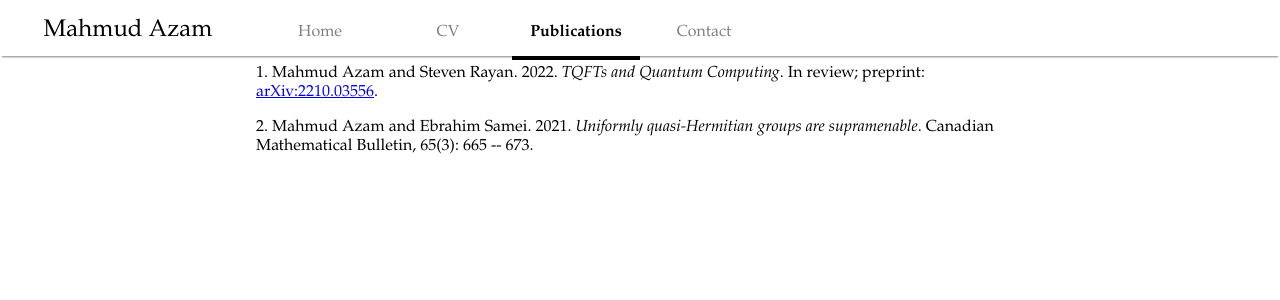
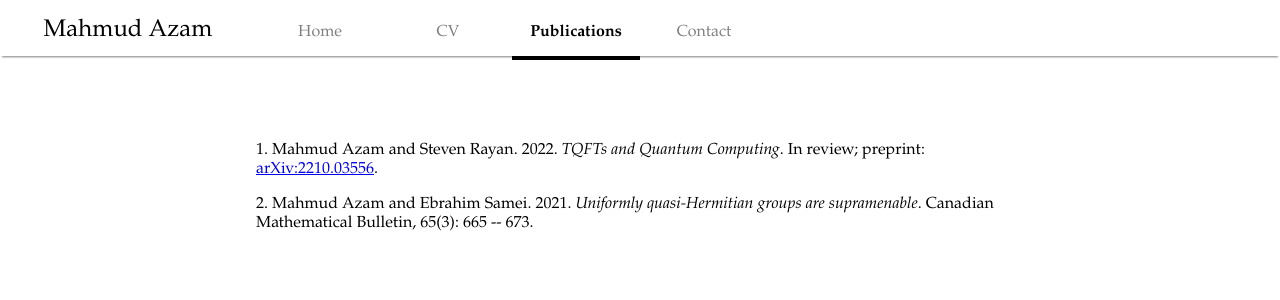
Before and after one commit to mahmudazam/mahmudazam.github.io, a React (Create React App) app: page /publications in a window 1280 px wide. Shown: the top 300 px of the page. Built offline with nearby package versions, Linux system fonts and the light colour scheme.

Commit message:
Fix padding and add animation for PageDiv

```diff
--- a/src/App.tsx
+++ b/src/App.tsx
@@ -10,7 +10,7 @@ import Publications from './Publications';
 import { appRoutes } from './structure';
 
 import { Routes, Route } from 'react-router-dom';
-import styled from 'styled-components';
+import styled, { keyframes } from 'styled-components';
 
 const AppDiv = styled.div`
   display: inline-block;
@@ -20,18 +20,30 @@ const AppDiv = styled.div`
   font-family: "Palatino", serif;
 `;
 
+const fadeIn = keyframes`
+  from {
+    opacity: 0;
+  }
+  to {
+    opacity: 1;
+  }
+`;
+
 export const PageDiv = styled.div`
   @media only screen and (min-width: 768px) {
     padding-left: 20%;
     padding-right: 20%;
-    padding-top: 5%;
+    padding-top: 11%;
+    padding-bottom: 7.5%;
   }
   @media only screen and (max-width: 768px) {
     padding-left: 7.5%;
     padding-right: 7.5%;
-    padding-top: 25%;
+    padding-top: 35%;
+    padding-bottom: 11%;
   }
   margin: '0%';
+  animation: ${fadeIn} 0.5s ease-in-out;
 `;
 
 const appElements = new Map<string, any>([
```
